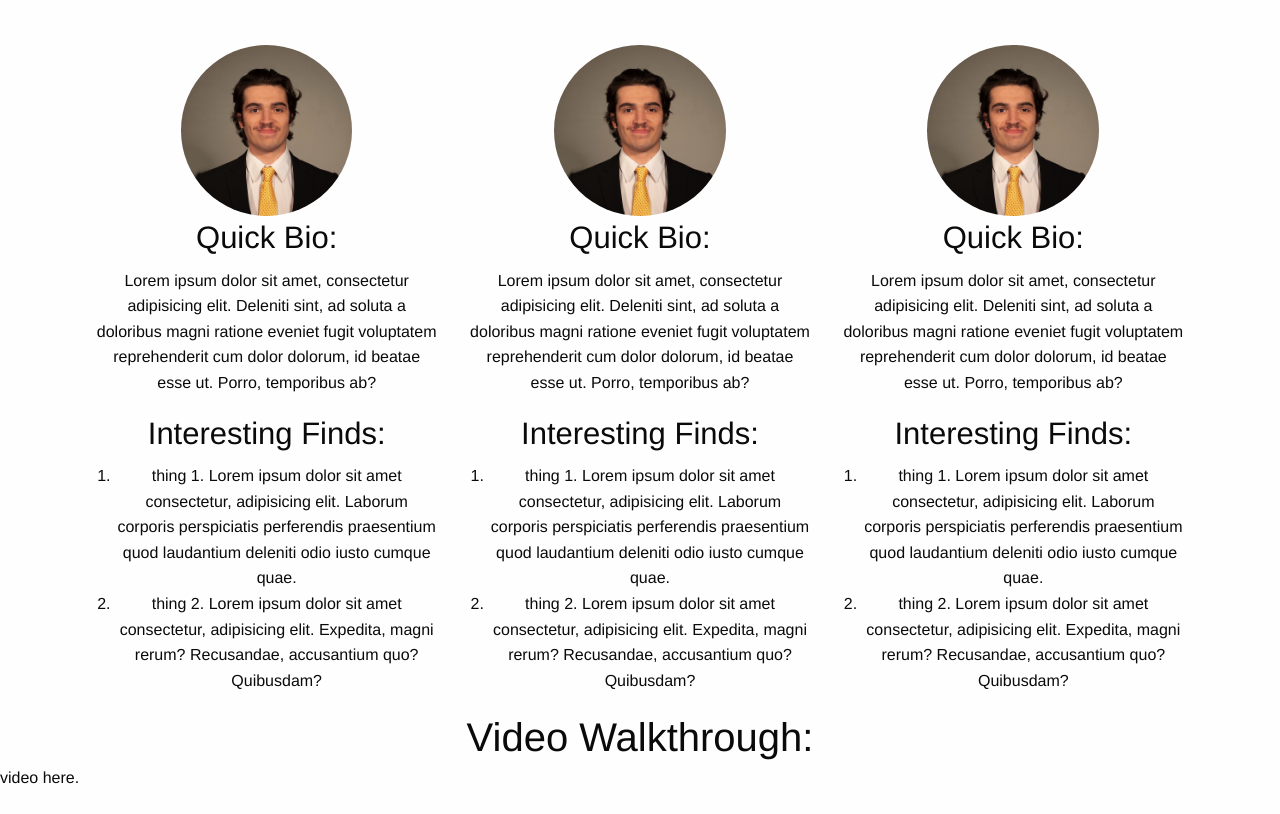
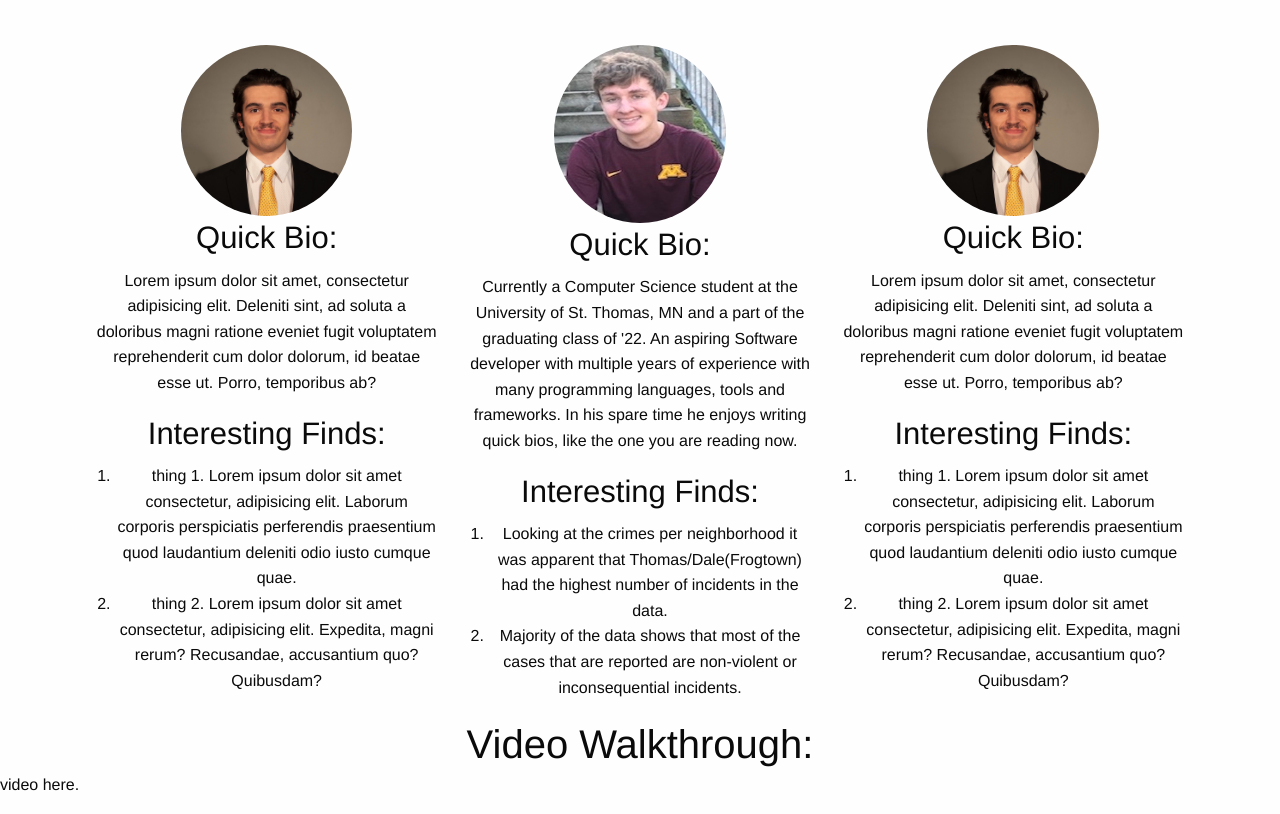
Before and after one commit to jonathan-dooley24/restful_server, a website: page public/about.html in a window 1280 px wide. Shown: the part 681-1495 px from the top of the page. Drawn offline with Linux system fonts and the light colour scheme.

Commit message:
Added profile picture, bio and interesting finds from the data

```diff
--- a/public/about.html
+++ b/public/about.html
@@ -77,18 +77,20 @@
                 </ol>
             </div>
             <div class="cell auto grid-y grid-padding-y" style="text-align: center;"> <!--Zak-->
-                <img class="profile-pic" src="img/jonathan-profile.jpg" alt="Profile picture for Jack">
+                <img class="profile-pic" src="img/zak-profile.jpg" alt="Profile picture for Zak">
                 <h3>Quick Bio:</h3>
                 <p>
-                    Lorem ipsum dolor sit amet, consectetur adipisicing elit. Deleniti sint, ad soluta a doloribus magni ratione eveniet fugit voluptatem reprehenderit cum dolor dolorum, id beatae esse ut. Porro, temporibus ab?
+                    Currently a Computer Science student at the University of St. Thomas, MN and a part of the graduating class of '22.
+                    An aspiring Software developer with multiple years of experience with many programming languages, tools and frameworks.
+                    In his spare time he enjoys writing quick bios, like the one you are reading now.
                 </p>
                 <h3>Interesting Finds:</h3>
                 <ol>
                     <li>
-                        thing 1. Lorem ipsum dolor sit amet consectetur, adipisicing elit. Laborum corporis perspiciatis perferendis praesentium quod laudantium deleniti odio iusto cumque quae.
+                        Looking at the crimes per neighborhood it was apparent that Thomas/Dale(Frogtown) had the highest number of incidents in the data.
                     </li>
                     <li>
-                        thing 2. Lorem ipsum dolor sit amet consectetur, adipisicing elit. Expedita, magni rerum? Recusandae, accusantium quo? Quibusdam?
+                        Majority of the data shows that most of the cases that are reported are non-violent or inconsequential incidents.
                     </li>
                 </ol>
             </div>
```
Also changed, not shown: public/img/zak-profile.jpg (added).
